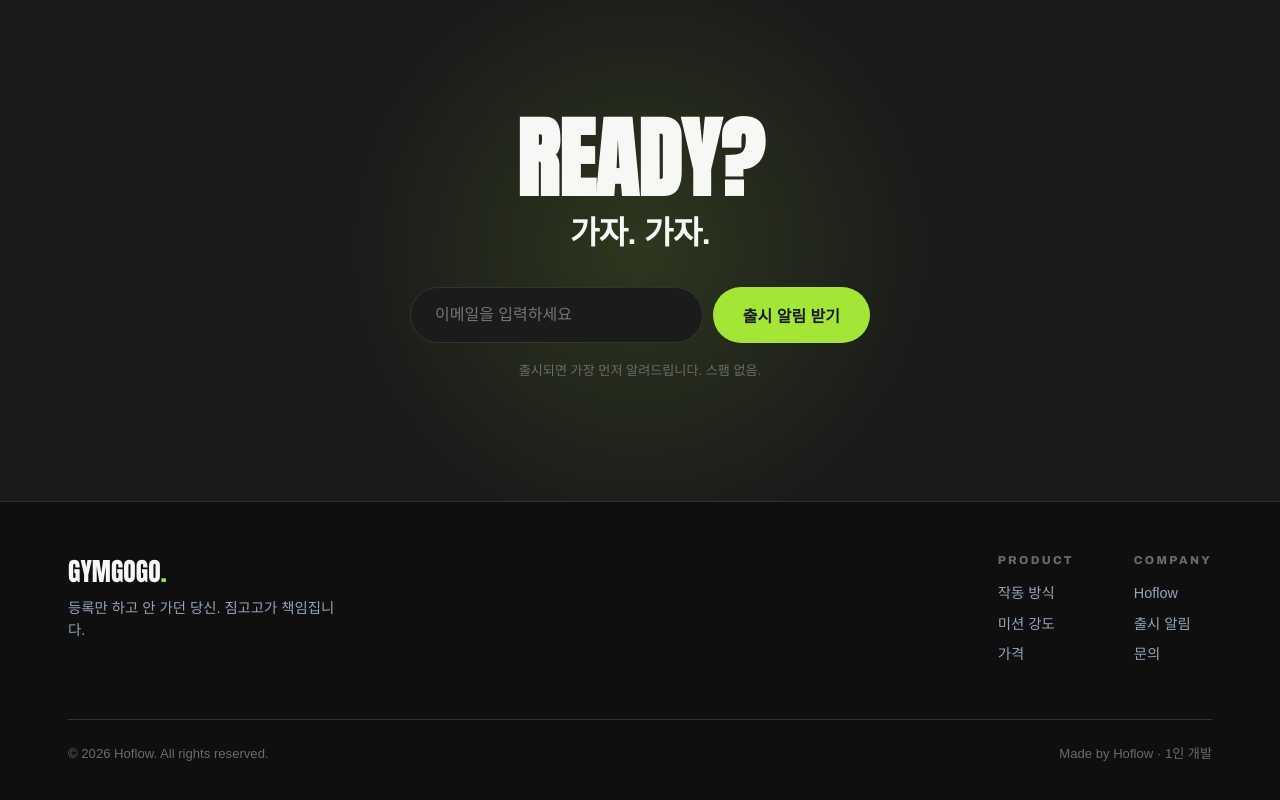
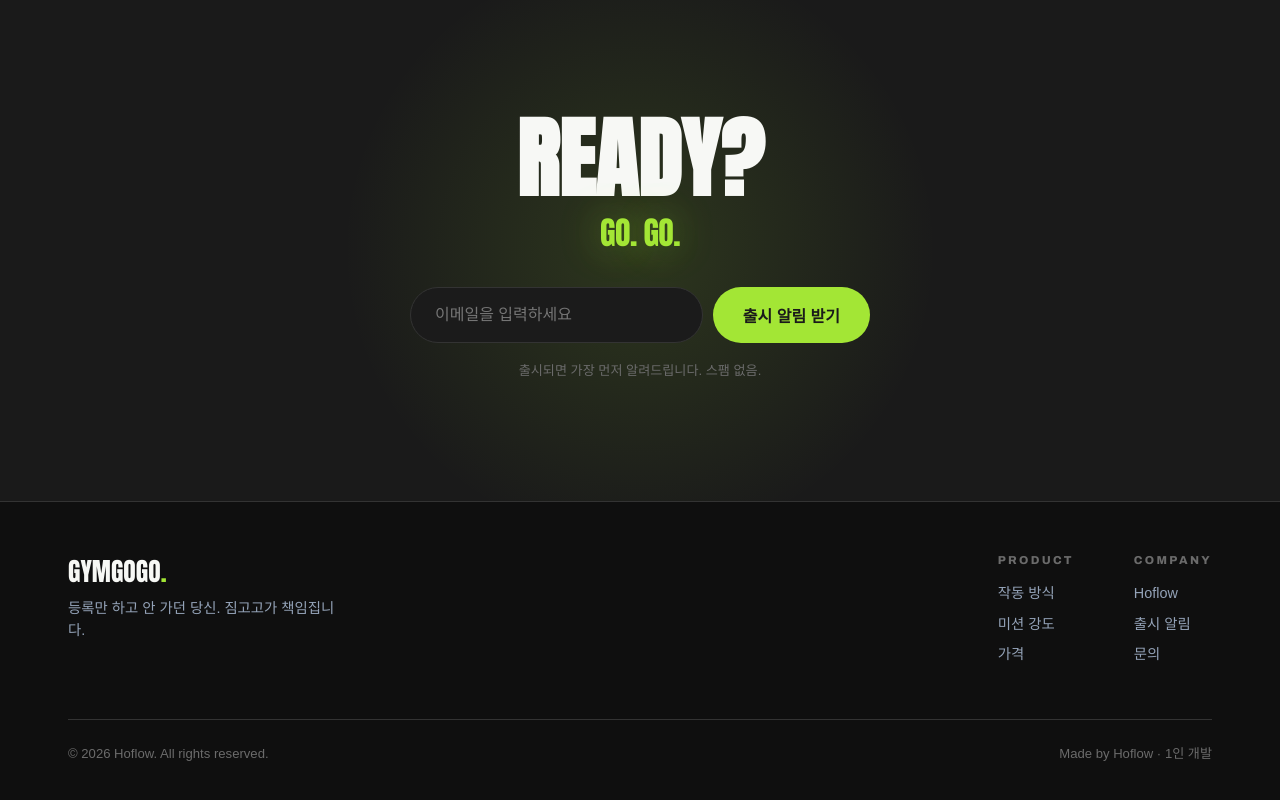
Before and after one commit to shin25641/gymgogo-privacy, a plain HTML site: page index.html in a window 1280 px wide. Shown: the part 6669-7469 px from the top of the page. Drawn offline with Linux system fonts and the light colour scheme; a web font is replaced by a local one.

Commit message:
Add files via upload

```diff
--- a/index.html
+++ b/index.html
@@ -521,7 +521,7 @@ footer{border-top:1px solid var(--line); padding:50px 0 40px; background:var(--d
   <div class="glow"></div>
   <div class="wrap">
     <h2 class="fade">READY?</h2>
-    <p class="kr fade">가자. 가자.</p>
+    <p class="kr fade" style="font-family:var(--disp);color:var(--lime);font-weight:400;text-shadow:0 0 40px rgba(163,230,53,.4)">GO. GO.</p>
     <div class="signup fade">
       <input type="email" id="email" placeholder="이메일을 입력하세요" aria-label="이메일">
       <button class="btn-primary" onclick="submitEmail()">출시 알림 받기</button>
```
